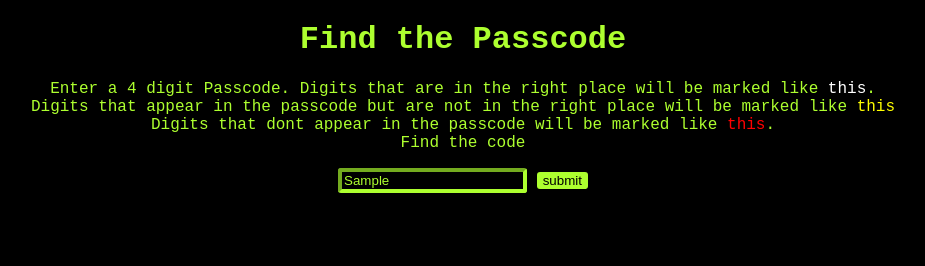
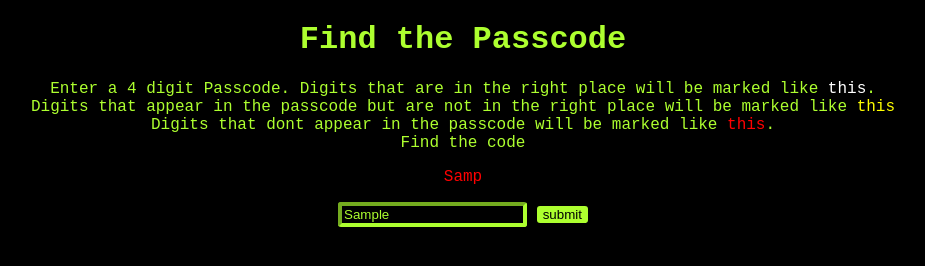
Before and after one commit to katze314/escape_room, a plain HTML site: page 3_parity.html in a window 1280 px wide. Both pictures are taken after typing "Sample" into the empty fields and a click on the button "submit". Shown: the whole page, without its empty margins (177-1102 px from the left). Drawn offline with Linux system fonts and the light colour scheme.

Commit message:
riddle1-3 working

```diff
--- a/3_parity.html
+++ b/3_parity.html
@@ -16,7 +16,7 @@
     <p id="guessed">
 
     </p>
-    <input type="text" placeholder="1234" id="input"></input><!--1434-->
+    <input type="text" placeholder="0000" id="input"></input><!--1434-->
     <button onclick="check()">submit</button>
 
 <script src="./script3.js"></script>
--- a/script3.js
+++ b/script3.js
@@ -1,25 +1,38 @@
 var all_guesses="";
 var last_guess="";
 var correct="1434";
-const next_hint=[0,0,0,0];
-const hint_given=[false,false,false,false];
+const classes=["false","semi","full"];
+
 function check(){
-    last_guess=document.getElementById("input").innerHTML;
+    const next_hint=[0,0,0,0];
+    const hint_given=[false,false,false,false];
+    last_guess=document.getElementById("input").value;
+    var all_true=true;
     for(let i=0; i<4; i++){
         if (last_guess[i]==correct[i]){
             hint_given[i]=true;
             next_hint[i]=2;
+        }else{
+            all_true=false;
         }
+    }
+    if(all_true==true){
+        window.location.href="./4.html";
     }
     for(let i=0; i<4; i++){
         if(hint_given[i]==false){
             for(let j=0; j<4; j++){
                 if (last_guess[j]==correct[i]&&next_hint[j]==0){
-                    next_hint[i]=1;
+                    next_hint[j]=1;
                     hint_given[i]=true;
                 }
             }
         }
     }
+    for(let i=0; i<4; i++){
+        all_guesses+="<span class="+classes[next_hint[i]]+">"+last_guess[i]+"</span>";
+    }
+    all_guesses+="<br>";
+    document.getElementById("guessed").innerHTML=all_guesses;
 
 }
```
